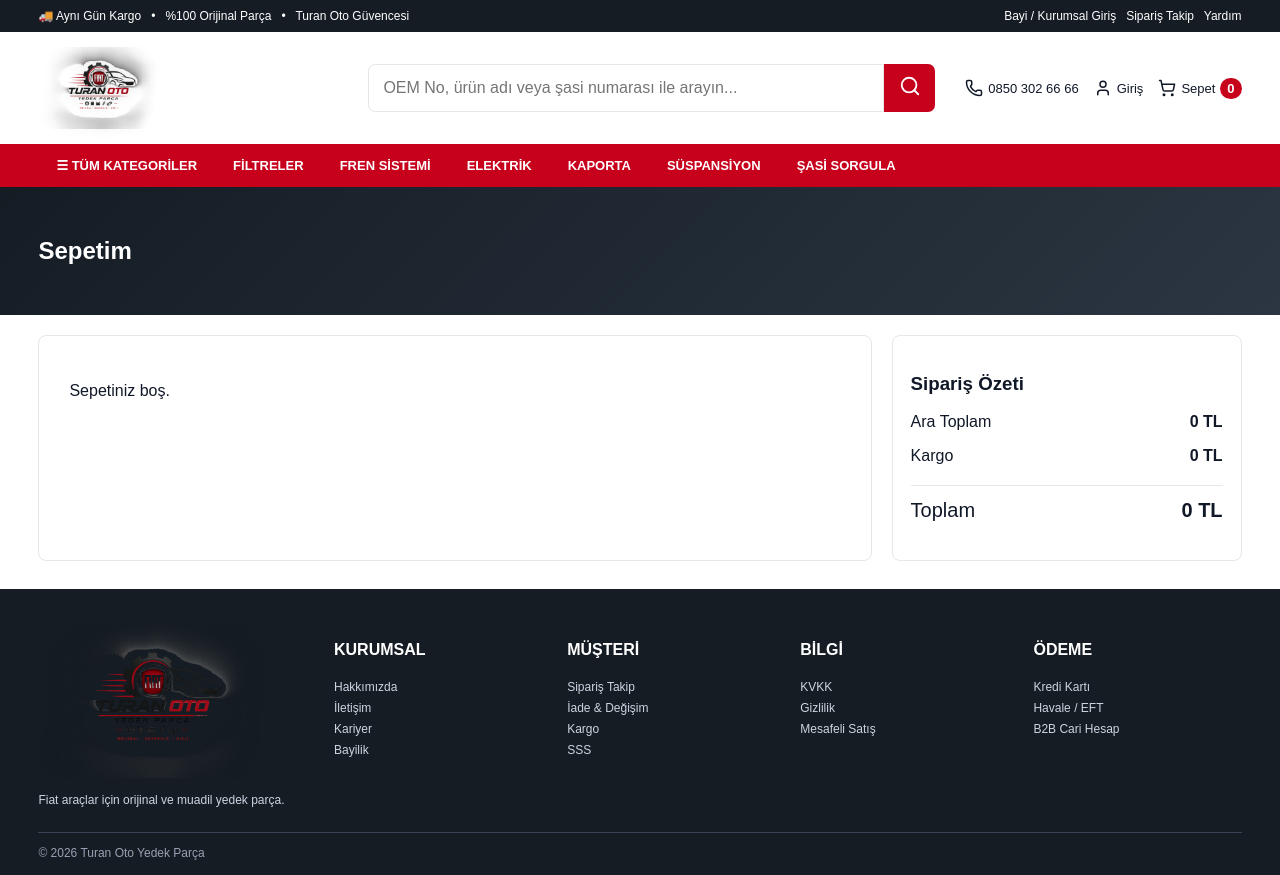
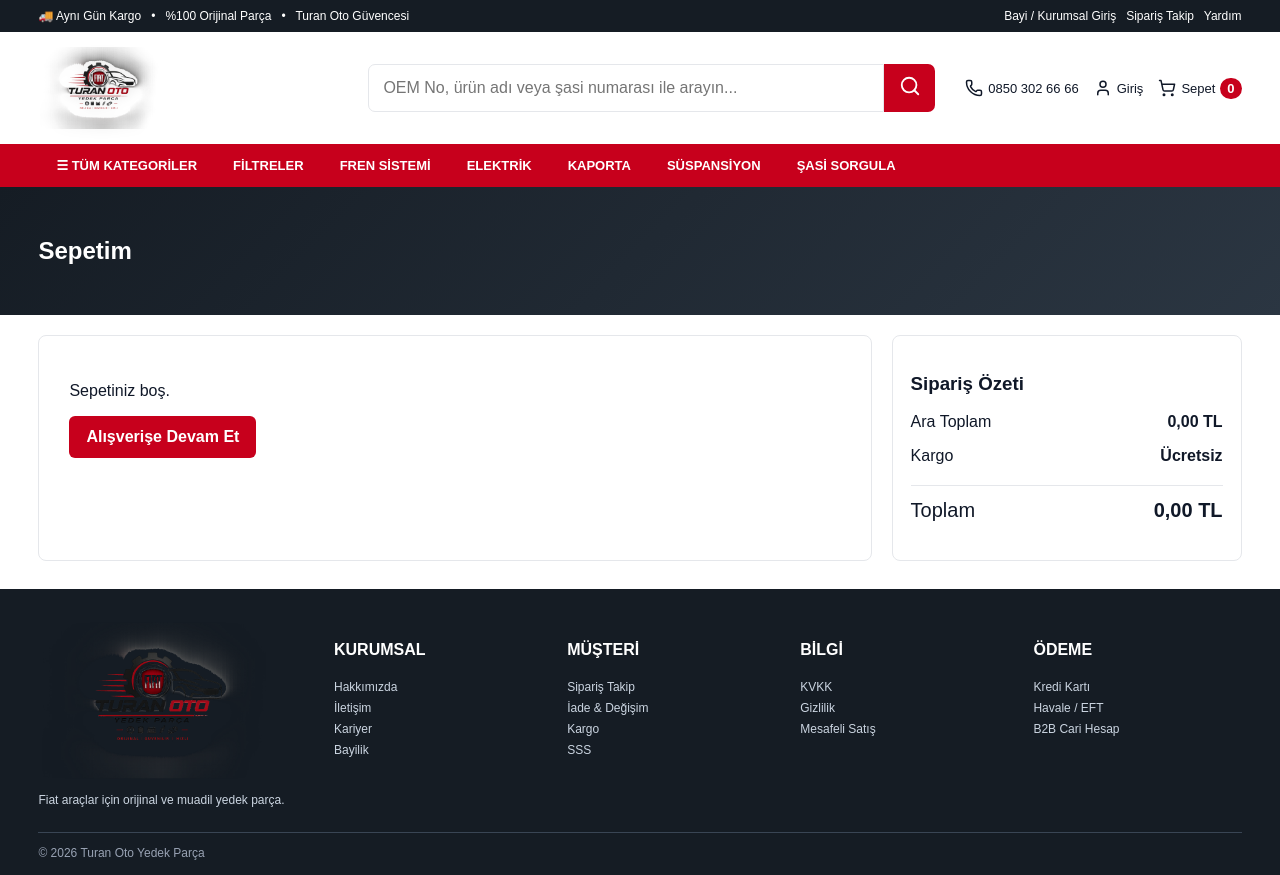
Before and after one commit to gurkanduran0258/turan-oto-yedek-parca, a Next.js app: page /sepet in a window 1280 px wide. Built offline with nearby package versions, Linux system fonts and the light colour scheme.

Commit message:
Update page.tsx

```diff
--- a/app/sepet/page.tsx
+++ b/app/sepet/page.tsx
@@ -2,34 +2,128 @@
 
 import Link from "next/link";
 import { useCart } from "@/components/CartProvider";
-import { products } from "@/lib/products";
+
+function formatMoney(value: number) {
+  return value.toLocaleString("tr-TR", {
+    minimumFractionDigits: 2,
+    maximumFractionDigits: 2,
+  });
+}
 
 export default function CartPage() {
-  const { items, remove, setQty } = useCart();
-  const rows = items.map(i => ({ item:i, product: products.find(p=>p.id===i.id)! })).filter(x=>x.product);
-  const subtotal = rows.reduce((s,x)=>s+x.product.price*x.item.qty,0);
-  const shipping = subtotal === 0 || subtotal >= 1500 ? 0 : 99.9;
+  const { items, remove, setQty, total } = useCart();
+
+  const shipping =
+    total === 0 || total >= 1500 ? 0 : 99.9;
+
+  const grandTotal = total + shipping;
+
   return (
     <>
-      <section className="pageTitle"><div className="container"><h1>Sepetim</h1></div></section>
+      <section className="pageTitle">
+        <div className="container">
+          <h1>Sepetim</h1>
+        </div>
+      </section>
+
       <main className="container cartLayout">
         <section className="cartTable">
-          {rows.length ? rows.map(({item,product}) => (
-            <div className="cartRow" key={product.id}>
-              <img src={product.image} alt={product.name} />
-              <div><b>{product.name}</b><small>OEM: {product.oem}</small></div>
-              <input type="number" min={1} value={item.qty} onChange={e=>setQty(product.id,Number(e.target.value))} />
-              <strong>{(product.price*item.qty).toLocaleString("tr-TR")} TL</strong>
-              <button onClick={()=>remove(product.id)}>Sil</button>
+          {items.length > 0 ? (
+            items.map((item) => (
+              <div className="cartRow" key={item.id}>
+                <Link href={`/urun/${item.id}`}>
+                  <img
+                    src={item.image}
+                    alt={item.name}
+                  />
+                </Link>
+
+                <div>
+                  <Link
+                    href={`/urun/${item.id}`}
+                    style={{
+                      color: "inherit",
+                      textDecoration: "none",
+                    }}
+                  >
+                    <b>{item.name}</b>
+                  </Link>
+
+                  <small>OEM: {item.oem}</small>
+                </div>
+
+                <input
+                  type="number"
+                  min={1}
+                  max={Math.max(1, item.stock)}
+                  value={item.qty}
+                  onChange={(event) => {
+                    const nextQuantity = Number(
+                      event.target.value
+                    );
+
+                    setQty(
+                      item.id,
+                      Number.isFinite(nextQuantity)
+                        ? nextQuantity
+                        : 1
+                    );
+                  }}
+                />
+
+                <strong>
+                  {formatMoney(
+                    Number(item.price || 0) * item.qty
+                  )}{" "}
+                  TL
+                </strong>
+
+                <button
+                  type="button"
+                  onClick={() => remove(item.id)}
+                >
+                  Sil
+                </button>
+              </div>
+            ))
+          ) : (
+            <div className="empty">
+              <p>Sepetiniz boş.</p>
+
+              <Link href="/" className="primary">
+                Alışverişe Devam Et
+              </Link>
             </div>
-          )) : <p className="empty">Sepetiniz boş.</p>}
+          )}
         </section>
+
         <aside className="summary">
           <h3>Sipariş Özeti</h3>
-          <p><span>Ara Toplam</span><b>{subtotal.toLocaleString("tr-TR")} TL</b></p>
-          <p><span>Kargo</span><b>{shipping.toLocaleString("tr-TR")} TL</b></p>
-          <p className="grand"><span>Toplam</span><b>{(subtotal+shipping).toLocaleString("tr-TR")} TL</b></p>
-          {rows.length > 0 && <Link href="/giris" className="primary">ÖDEMEYE GEÇ</Link>}
+
+          <p>
+            <span>Ara Toplam</span>
+            <b>{formatMoney(total)} TL</b>
+          </p>
+
+          <p>
+            <span>Kargo</span>
+            <b>
+              {shipping === 0
+                ? "Ücretsiz"
+                : `${formatMoney(shipping)} TL`}
+            </b>
+          </p>
+
+          <p className="grand">
+            <span>Toplam</span>
+            <b>{formatMoney(grandTotal)} TL</b>
+          </p>
+
+          {items.length > 0 ? (
+            <Link href="/giris" className="primary">
+              ÖDEMEYE GEÇ
+            </Link>
+          ) : null}
         </aside>
       </main>
     </>
```
